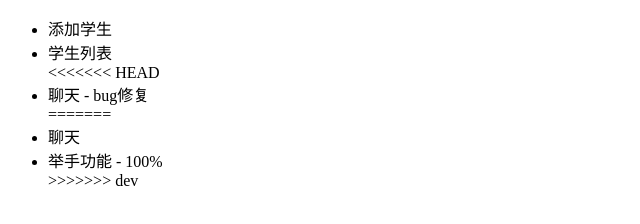
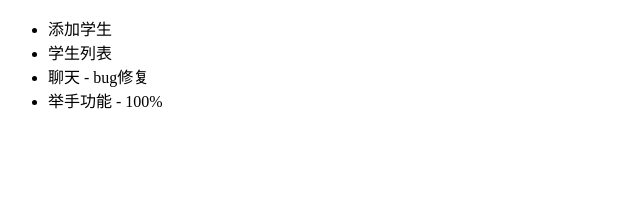
Before and after one commit to liuwenhaoliu/student, a plain HTML site: page index.html in a window 1280 px wide. Shown: the whole page, without its empty margins (0-640 px from the left). Drawn offline with Linux system fonts and the light colour scheme.

Commit message:
冲突解决2

```diff
--- a/index.html
+++ b/index.html
@@ -8,12 +8,9 @@
     <ul>
         <li>添加学生</li>
         <li>学生列表</li>
-<<<<<<< HEAD
         <li>聊天 - bug修复</li>
-=======
-        <li>聊天</li>
         <li>举手功能 - 100%</li>
->>>>>>> dev
+
 
     </ul>
 </body>
```
